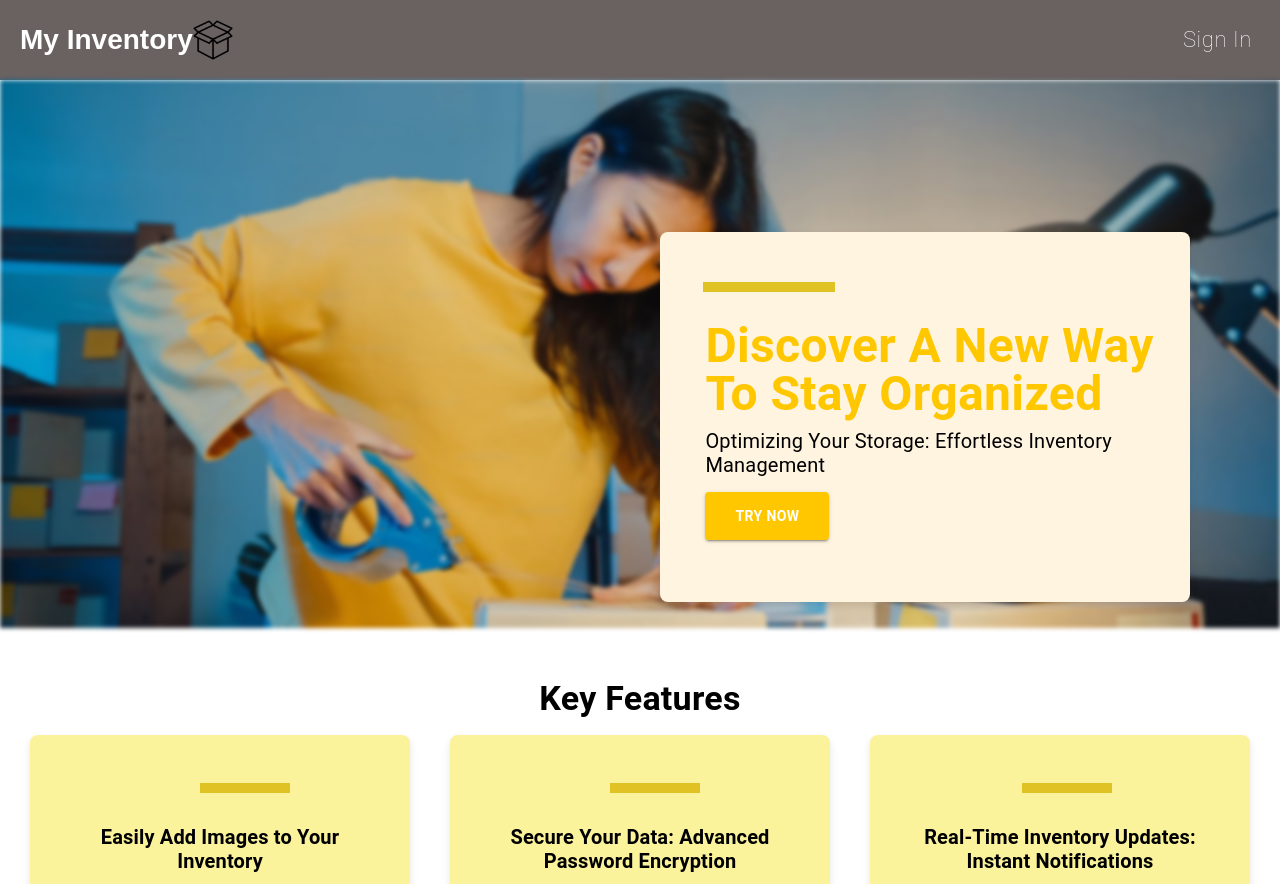
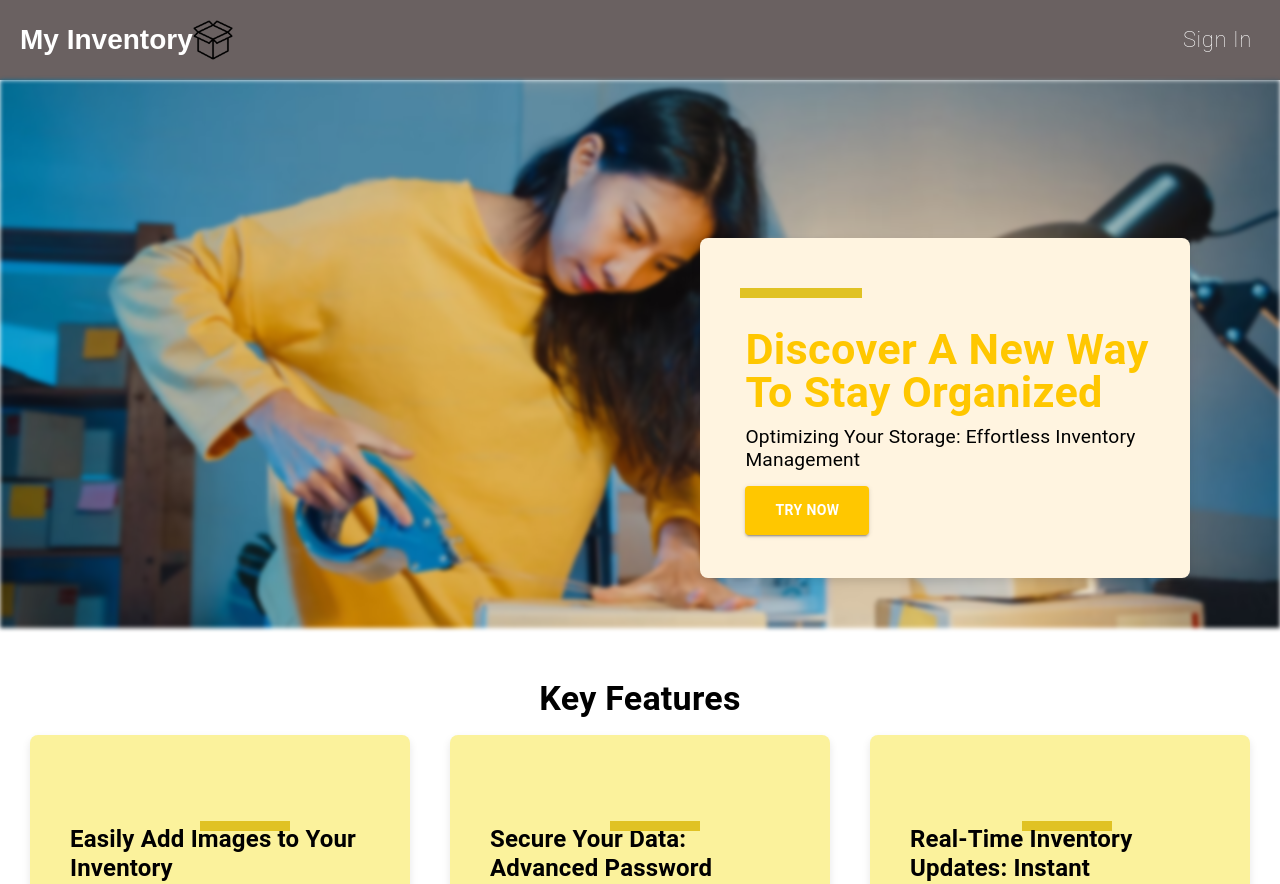
Before and after one commit to Luke7787/ImmaculateInventors, a React (Create React App) app: page / in a window 1280 px wide. Shown: the top 884 px of the page. Built offline with nearby package versions, Linux system fonts and the light colour scheme.

Commit message:
fixed somethings

```diff
--- a/src/pages/Homepage.module.css
+++ b/src/pages/Homepage.module.css
@@ -8,9 +8,9 @@
   border-radius: 8px;
   position: absolute;
   padding-top: 40px;
-  width: 490px;
+  width: 450px;
   padding: 20px;
-  height: 330px;
+  height: 300px;
   right: 7%;
   top: 15%;
 }
--- a/src/pages/Homepage.tsx
+++ b/src/pages/Homepage.tsx
@@ -23,7 +23,7 @@ const Homepage = () => {
           <Typography
             variant="h4"
             component="h2"
-            style={{ color: '#FFC700', fontWeight: 'bold', marginBottom: '11px', lineHeight: '1', marginTop: '70px', marginLeft: '25px', fontSize: '3rem' }}
+            style={{ color: '#FFC700', fontWeight: 'bold', marginBottom: '11px', lineHeight: '1', marginTop: '70px', marginLeft: '25px', fontSize: '2.7rem' }}
             gutterBottom
           >
             Discover A New Way <br /> To Stay Organized
@@ -31,7 +31,7 @@ const Homepage = () => {
           <Typography
             variant="subtitle1"
             gutterBottom
-            style={{ lineHeight: '1.2', marginBottom: '15px', marginLeft: '25px', fontSize: '1.25rem'}}
+            style={{ lineHeight: '1.2', marginBottom: '15px', marginLeft: '25px', fontSize: '1.20rem'}}
           >
             Optimizing Your Storage: Effortless Inventory <br /> Management
           </Typography>
@@ -50,7 +50,7 @@ const Homepage = () => {
           </Typography>
           <div className={styles.featuresContainer}>
             {[
-              { text: "Easily Add Images to Your Inventory", img: "addImage.png" },
+              { text: "Easily Add Images to \n Your Inventory", img: "addImage.png" },
               { text: "Secure Your Data: Advanced Password Encryption", img: "Lock.png" },
               { text: "Real-Time Inventory Updates: Instant Notifications", img: "bell.png" }
             ].map((feature, index) => (
@@ -58,7 +58,11 @@ const Homepage = () => {
                 <div className={styles.decorativeRectangleFeature1}></div>
                 <div className={styles.decorativeRectangleFeature2}></div>
                 <div className={styles.decorativeRectangleFeature3}></div>
-                <Typography variant="h6" style={{ fontWeight: 'bold', fontSize: '1.25rem', lineHeight: 1.2, position: 'relative', paddingTop: '50px' }}>
+                <Typography
+                  variant="h6"
+                  align="left"
+                  style={{ fontWeight: 'bold', fontSize: '1.5rem', lineHeight: 1.2, position: 'relative', paddingTop: '50px'}}
+                >
                   {feature.text}
                 </Typography>
                 <img src={`/images/${feature.img}`} alt={feature.text} className={styles.featureIcon} />
```
